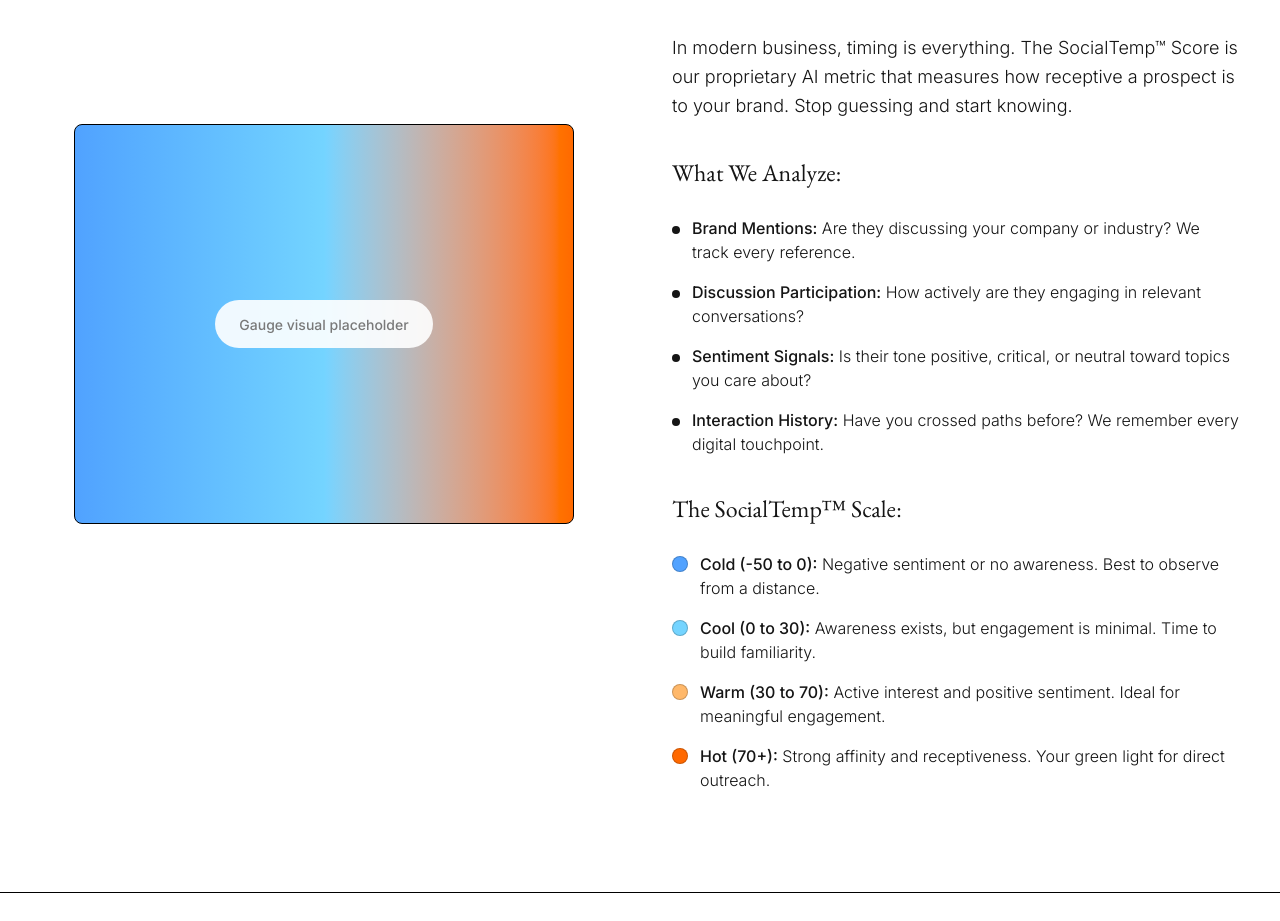
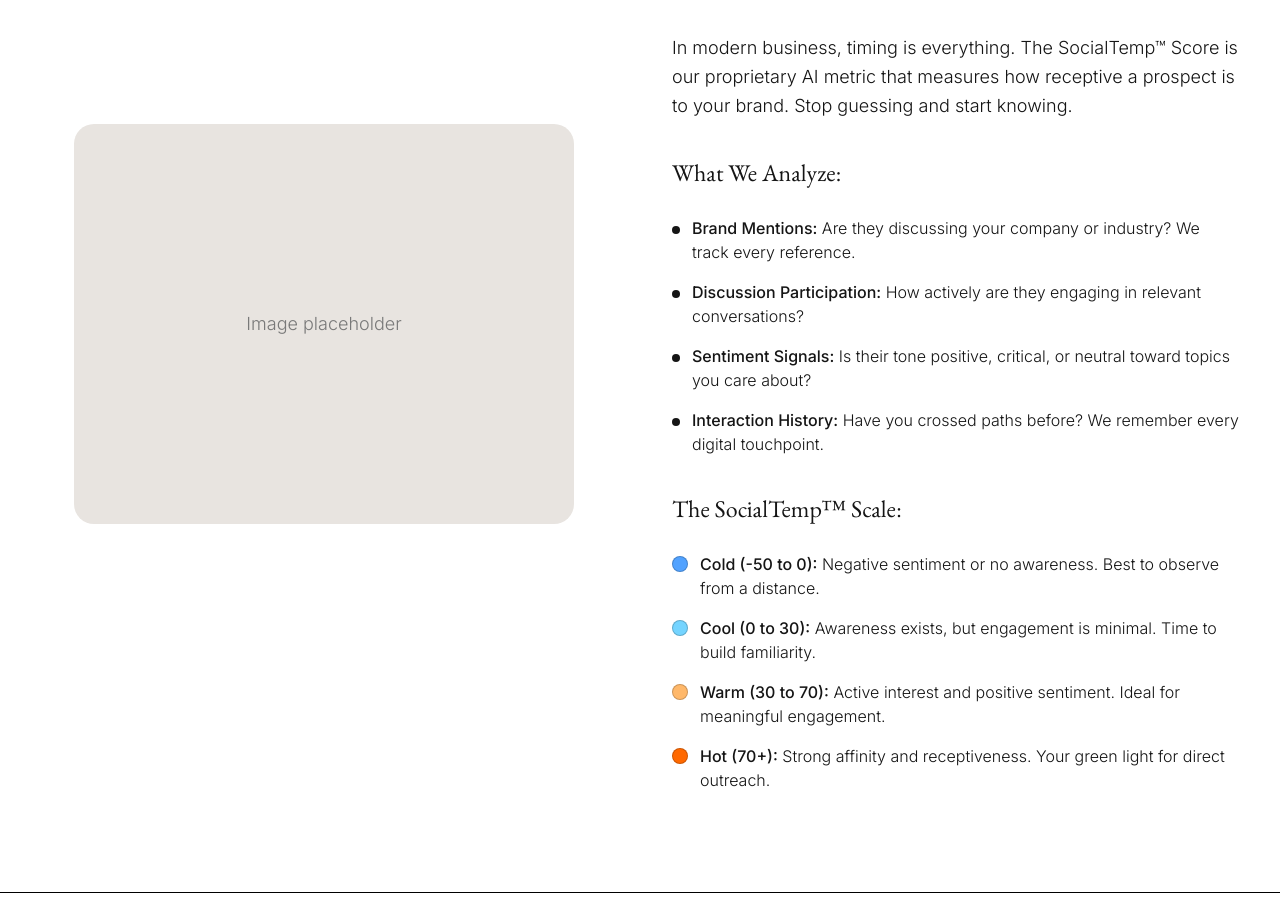
Before and after one commit to pnoyens/ciaociao-web, a Next.js app: page / in a window 1280 px wide. Shown: the part 5400-6321 px from the top of the page. Built offline with nearby package versions, Linux system fonts and the light colour scheme.

Commit message:
Standardize SocialTemp gauge placeholder to match site style
🤖 Generated with [Claude Code](https://claude.com/claude-code)

Co-Authored-By: Claude <noreply@anthropic.com>

```diff
--- a/components/SocialTemp.tsx
+++ b/components/SocialTemp.tsx
@@ -49,11 +49,9 @@ export default function SocialTemp() {
         <div className="grid lg:grid-cols-2 gap-16 items-center">
           {/* Left: Gauge Visual Placeholder */}
           <div className="flex items-center justify-center">
-            {/* Placeholder: Animated gauge transitioning from cool blue to warm orange - 500x400 */}
-            <div className="w-full max-w-[500px] aspect-[5/4] bg-gradient-to-r from-blue-400 via-sky-300 via-orange-300 to-orange-500 rounded-lg flex items-center justify-center border border-black">
-              <div className="bg-white/90 px-6 py-3 rounded-full">
-                <span className="text-cc-grey text-sm font-medium">Gauge visual placeholder</span>
-              </div>
+            {/* Placeholder: Animated gauge transitioning from cool blue to warm orange */}
+            <div className="w-full h-full max-w-[500px] max-h-[450px] aspect-[5/4] bg-[#e8e4e0] rounded-[20px] flex items-center justify-center">
+              <span className="text-lg font-light text-cc-grey">Image placeholder</span>
             </div>
           </div>
 
```
